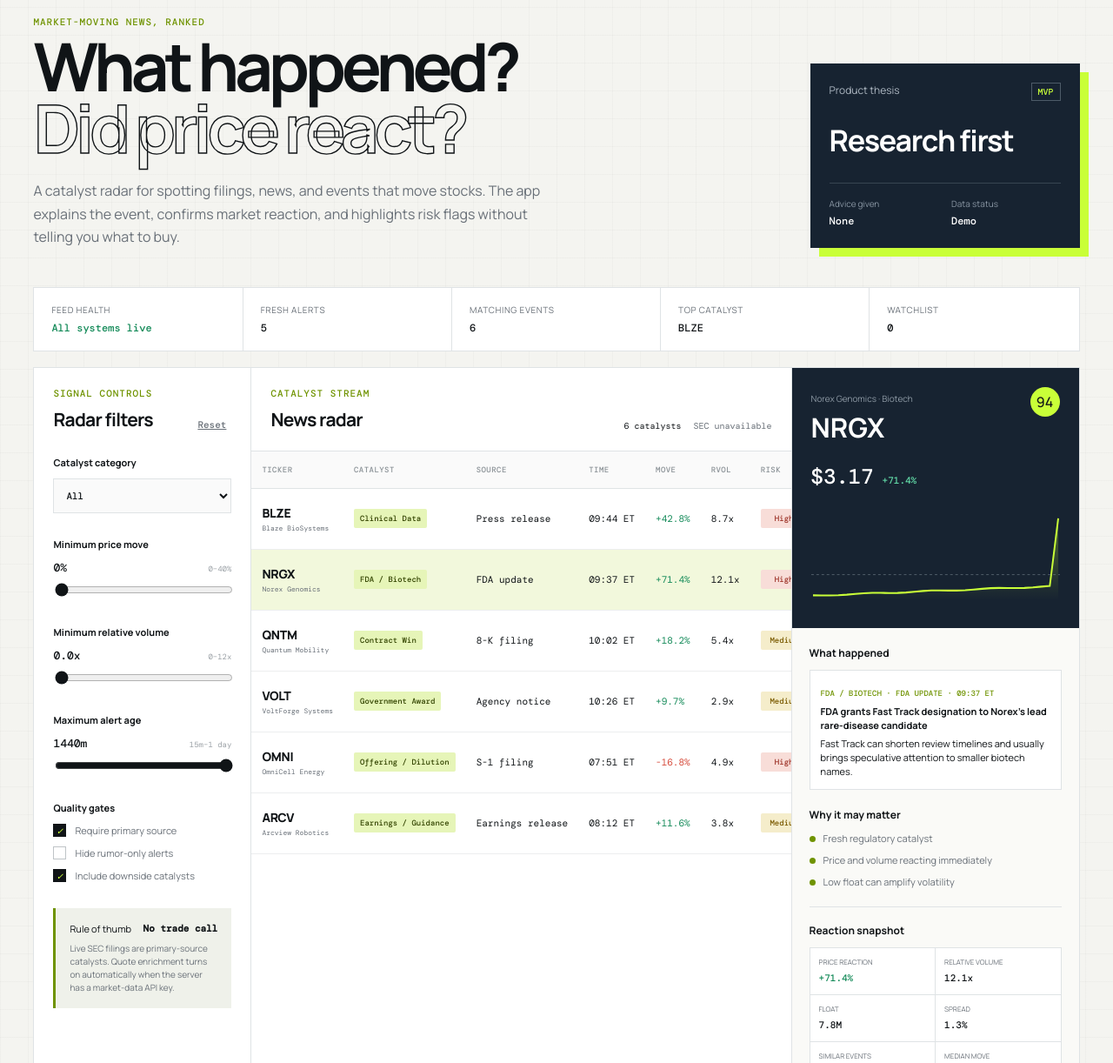
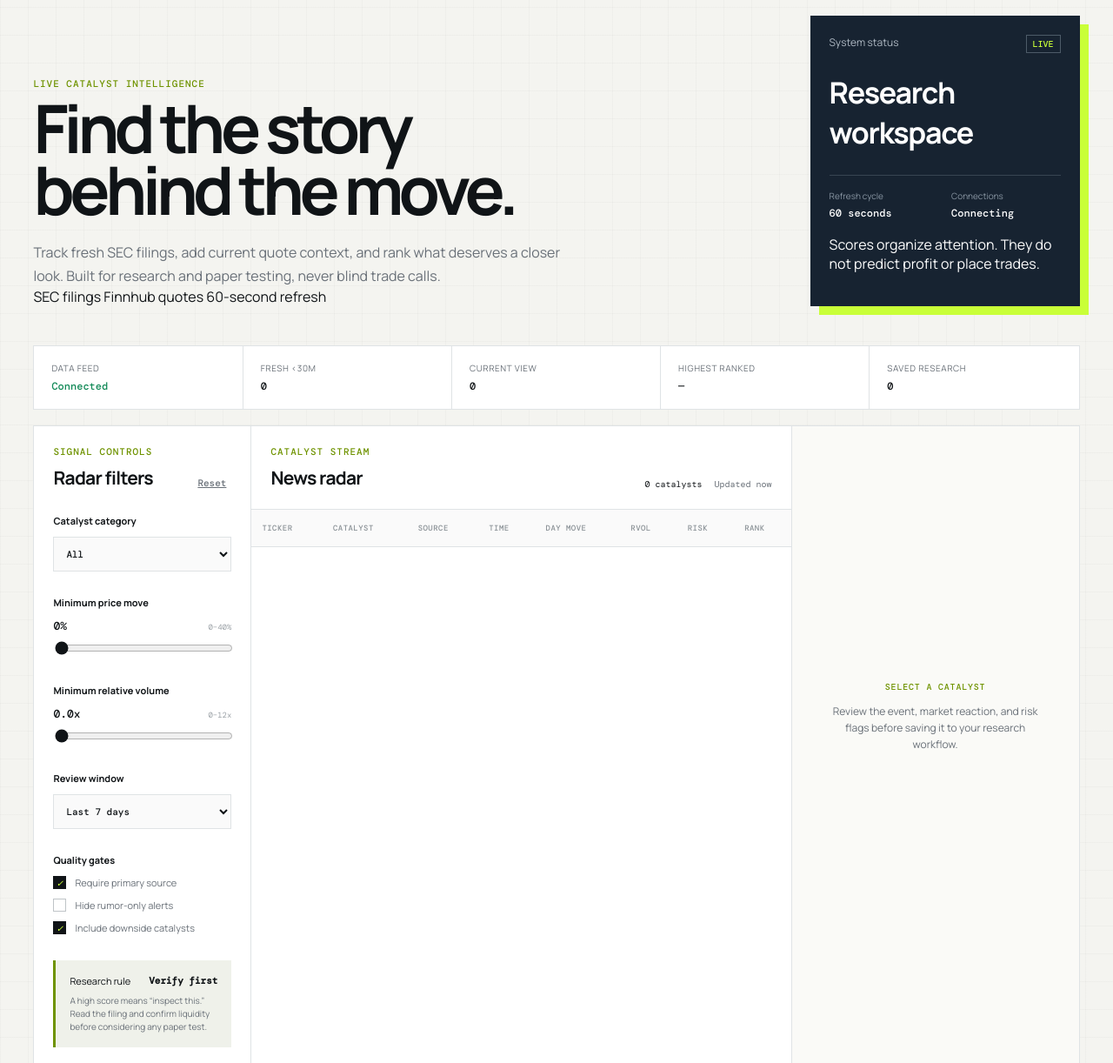
Before and after one commit to ahdvlpmtns/catalyst-radar, a website: page index.html in a window 1280 px wide. Shown: the part 120-1342 px from the top of the page at 87% size. Drawn offline with nearby package versions, Linux system fonts and the light colour scheme; no server answers.

Commit message:
Update index.html

```diff
--- a/index.html
+++ b/index.html
@@ -29,30 +29,36 @@
 
   <main>
     <section class="hero">
-      <div>
-        <p class="eyebrow">Market-moving news, ranked</p>
-        <h1>What happened?<br><span>Did price react?</span></h1>
-        <p class="hero-copy">A catalyst radar for spotting filings, news, and events that move stocks. The app explains the event, confirms market reaction, and highlights risk flags without telling you what to buy.</p>
+      <div class="hero-content">
+        <p class="eyebrow">Live catalyst intelligence</p>
+        <h1>Find the story<br>behind the move.</h1>
+        <p class="hero-copy">Track fresh SEC filings, add current quote context, and rank what deserves a closer look. Built for research and paper testing, never blind trade calls.</p>
+        <div class="hero-badges" aria-label="Connected data sources">
+          <span><i></i>SEC filings</span>
+          <span><i></i>Finnhub quotes</span>
+          <span>60-second refresh</span>
+        </div>
       </div>
       <div class="account-card">
         <div class="account-card-head">
-          <span>Product thesis</span>
-          <span class="tag">MVP</span>
+          <span>System status</span>
+          <span class="tag">LIVE</span>
         </div>
-        <strong>Research first</strong>
+        <strong>Research workspace</strong>
         <div class="account-metrics">
-          <div><span>Advice given</span><b>None</b></div>
-          <div><span>Data status</span><b id="data-status">Connecting</b></div>
+          <div><span>Refresh cycle</span><b>60 seconds</b></div>
+          <div><span>Connections</span><b id="data-status">Connecting</b></div>
         </div>
+        <p class="account-note">Scores organize attention. They do not predict profit or place trades.</p>
       </div>
     </section>
 
     <section class="market-strip" aria-label="Catalyst conditions">
-      <div><span>Feed health</span><strong class="positive">All systems live</strong></div>
-      <div><span>Fresh alerts</span><strong id="urgent-count">0</strong></div>
-      <div><span>Matching events</span><strong id="names-in-play">0</strong></div>
-      <div><span>Top catalyst</span><strong id="top-catalyst">—</strong></div>
-      <div><span>Watchlist</span><strong id="watch-count">0</strong></div>
+      <div><span>Data feed</span><strong class="positive">Connected</strong></div>
+      <div><span>Fresh &lt;30m</span><strong id="urgent-count">0</strong></div>
+      <div><span>Current view</span><strong id="names-in-play">0</strong></div>
+      <div><span>Highest ranked</span><strong id="top-catalyst">—</strong></div>
+      <div><span>Saved research</span><strong id="watch-count">0</strong></div>
     </section>
 
     <section class="workspace">
@@ -97,9 +103,14 @@
         </label>
 
         <label class="field">
-          <span>Maximum alert age</span>
-          <div class="range-label"><strong id="age-value">1440m</strong><small>15m–1 day</small></div>
-          <input id="max-age" type="range" min="15" max="1440" value="1440" step="15">
+          <span>Review window</span>
+          <select id="max-age">
+            <option value="60">Last hour</option>
+            <option value="240">Last 4 hours</option>
+            <option value="1440">Last 24 hours</option>
+            <option value="4320">Last 3 days</option>
+            <option value="10080" selected>Last 7 days</option>
+          </select>
         </label>
 
         <div class="field">
@@ -110,8 +121,8 @@
         </div>
 
         <div class="risk-control">
-          <div><span>Rule of thumb</span><strong>No trade call</strong></div>
-          <p>Live SEC filings are primary-source catalysts. Quote enrichment turns on automatically when the server has a market-data API key.</p>
+          <div><span>Research rule</span><strong>Verify first</strong></div>
+          <p>A high score means “inspect this.” Read the filing and confirm liquidity before considering any paper test.</p>
         </div>
       </aside>
 
@@ -128,15 +139,16 @@
           <table>
             <thead>
               <tr>
-                <th>Ticker</th><th>Catalyst</th><th>Source</th><th>Time</th><th>Move</th><th>RVOL</th><th>Risk</th><th>Score</th>
+                <th>Ticker</th><th>Catalyst</th><th>Source</th><th>Time</th><th>Day move</th><th>RVOL</th><th>Risk</th><th>Rank</th>
               </tr>
             </thead>
             <tbody id="radar-body"></tbody>
           </table>
           <div class="empty-state" id="empty-state" hidden>
-            <span>QUIET TAPE</span>
-            <h3>No catalyst meets every rule.</h3>
-            <p>That is useful information. Loosen filters to research more events, or wait for cleaner evidence.</p>
+            <span>NO MATCHES</span>
+            <h3 id="empty-title">No catalyst matches this view.</h3>
+            <p id="empty-copy">Try a wider review window or reset the filters. SEC activity is often quiet on weekends and market holidays.</p>
+            <button class="empty-action" id="show-recent">Show last 7 days</button>
           </div>
         </div>
       </section>
@@ -216,7 +228,7 @@
 
   <footer>
     <p>Educational prototype only. SEC filings may be live; quotes, historical stats, and market reactions require separate market-data connections and are not investment advice.</p>
-    <span>Catalyst Radar · MVP 0.2</span>
+    <span>Catalyst Radar · MVP 0.3</span>
   </footer>
 
   <div class="toast" id="toast" role="status"></div>
```
